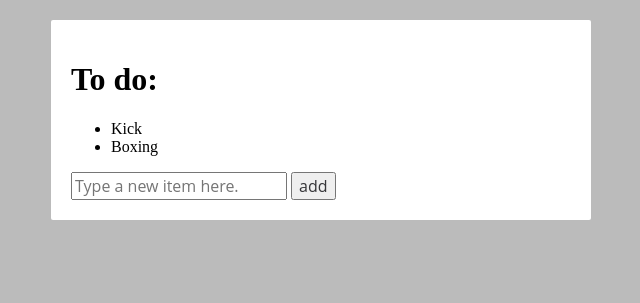
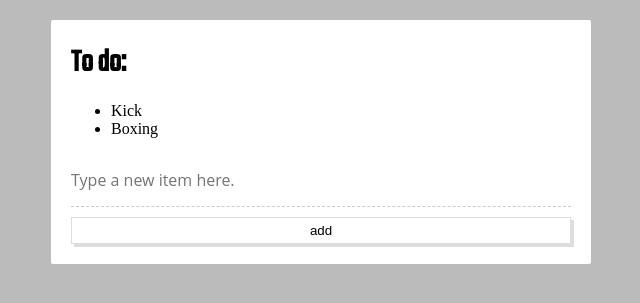
Before and after one commit to MichaelIan007/todoApp, a PHP site: page / in a window 1280 px wide. Shown: the top 303 px of the page, without its empty margins (319-959 px from the left). Run offline with PHP 8.4, Linux system fonts and the light colour scheme.

Commit message:
Added button class styling and list styling

```diff
--- a/css/main.css
+++ b/css/main.css
@@ -1,7 +1,7 @@
 body {
     background-color: #bbbbbb;
 }
-body input {
+body .input {
     font: 1em "Open Sans", sans-serif;
     color: #363639;
 }
@@ -20,3 +20,50 @@ a {
     box-shadow: 3px 3px 0 rgba(0, 0 ,0 ,.1)
     box-sizing: border-box;
 }
+.list .header {
+    font-family: "Teko", cursive;
+    margin: 0 0 10px 0;
+}
+/* Items */
+.items {
+    margin: 0;
+    padding: 0;
+    list-style-type: none;
+}
+.items li:hover .done-button {
+    opacity: 1;
+}
+.items .item.done {
+    text-decoration: line-through;
+}
+.items li,
+.item-add .input {
+    border: 0;
+    border-bottom: 1px dashed #ccc;
+    padding: 15px 0;
+}
+.input {
+    width: 100%;
+}
+.input:focus {
+    outline: none;
+}
+/* Done button */
+.done-button {
+    display: inline-block;
+    font-size: .8em;
+    background-color: #d9dfe1;
+    color: #363639;
+    padding: 3px 6px;
+    border: 0;
+    opacity: 0.4;
+}
+/* Submit button */
+.submit {
+    background-color: #fff;
+    padding: 5px 10px;
+    border: 1px solid #ddd;
+    width: 100%;
+    margin-top: 10px;
+    box-shadow: 3px 3px 0 #ddd;
+}
```
